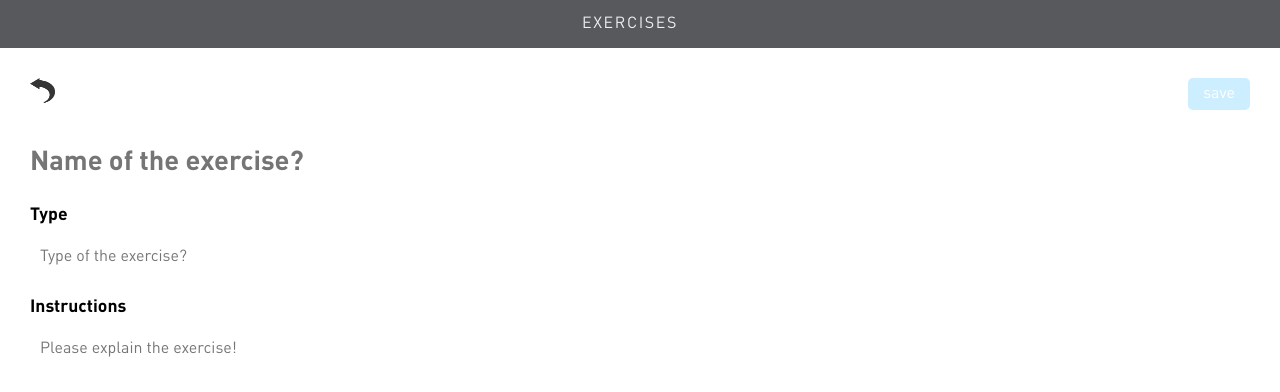
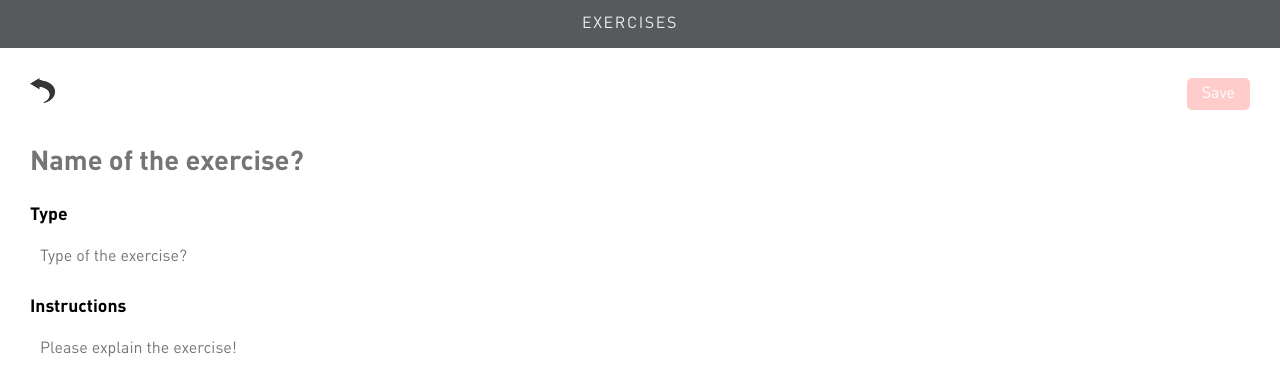
Before and after one commit to andyschulzz/capstone-project, a React (Create React App) app: page /exercises in a window 1280 px wide. Both pictures are taken after a click on the button "Add". Shown: the top 392 px of the page. Built offline with nearby package versions, Linux system fonts and the light colour scheme.

Commit message:
Add edit function and styling

```diff
--- a/src/App.js
+++ b/src/App.js
@@ -33,12 +33,14 @@ function App() {
   }
 
   function handleExerciseAdd(name, type, instructions) {
+    console.log(name, 'trigger?')
     const newExercise = {
       id: uuidv4(),
       name,
       type,
       instructions,
     }
+    console.log(newExercise, 'newEx')
     const filteredExercises = exercises.filter(
       exercise => exercise.name === name
     )
--- a/src/components/Exercise/ExerciseAdd.js
+++ b/src/components/Exercise/ExerciseAdd.js
@@ -1,4 +1,4 @@
-import React from 'react'
+import React, { useState, useRef } from 'react'
 import Button from '../utils/Button'
 import BackButton from '../utils/BackButton'
 import { Styled } from './ExerciseAdd.styles'
@@ -10,23 +10,31 @@ ExerciseAdd.propTypes = {
 }
 
 export default function ExerciseAdd({ handleExerciseAdd }) {
+  const [disabled, setDisabled] = useState(false)
   const { register, handleSubmit, formState } = useForm({ mode: 'onChange' })
+  const mainRef = useRef(null)
 
   return (
     <section>
       <Styled.Wrapper onSubmit={handleSubmit(handleAdd)}>
         <Styled.ButtonWrapper>
           <BackButton />
+          {(!disabled && (
             <Button
-            primary
+              danger
               mla
               disabled={
                 !formState.dirty || (formState.dirty && !formState.isValid)
               }
               type="submit"
             >
-            save
+              Save
             </Button>
+          )) || (
+            <Button primary mla onClick={() => handleAdd}>
+              Edit
+            </Button>
+          )}
         </Styled.ButtonWrapper>
         <Styled.Textarea
           ref={register({ required: true, minLength: 4 })}
@@ -37,9 +45,8 @@ export default function ExerciseAdd({ handleExerciseAdd }) {
           name="name"
           id="name"
           placeholder="Name of the exercise?"
-          // value={inputs.name}
-          // onChange={handleInputChange}
           required
+          disabled={disabled}
         />
         <Styled.Label htmlFor="type">Type</Styled.Label>
         <Styled.Textarea
@@ -49,9 +56,8 @@ export default function ExerciseAdd({ handleExerciseAdd }) {
           name="type"
           id="type"
           placeholder="Type of the exercise?"
-          // value={inputs.type}
-          // onChange={handleInputChange}
           required
+          disabled={disabled}
         />
         <Styled.Label htmlFor="instructions">Instructions</Styled.Label>
         <Styled.Textarea
@@ -60,31 +66,16 @@ export default function ExerciseAdd({ handleExerciseAdd }) {
           name="instructions"
           id="instructions"
           placeholder="Please explain the exercise!"
-          // value={inputs.instructions}
-          // onChange={handleInputChange}
           required
+          disabled={disabled}
         />
       </Styled.Wrapper>
     </section>
   )
   function handleAdd(data) {
-    console.log(data)
-    // handleExerciseAdd(name, type, instructions)
+    setDisabled(!disabled)
+    if (!disabled) {
+      handleExerciseAdd(data.name, data.type, data.instructions)
     }
-
-  // function validateInput() {
-  //   const name = inputs.name.trim()
-  //   const type = inputs.type.trim()
-  //   const instructions = inputs.instructions.trim()
-  //   name.length &&
-  //     typeof name === 'string' &&
-  //     name.length >= 4 &&
-  //     type.length &&
-  //     typeof type === 'string' &&
-  //     type.length >= 4 &&
-  //     instructions.length &&
-  //     typeof instructions === 'string' &&
-  //     instructions.length >= 4 &&
-  //     handleAdd(name, type, instructions)
-  // }
   }
+}
--- a/src/components/Exercise/ExerciseDetails.js
+++ b/src/components/Exercise/ExerciseDetails.js
@@ -1,6 +1,5 @@
 import React from 'react'
 import GoBack from '../utils/BackButton'
-import { Link } from 'react-router-dom'
 import { Styled } from './ExerciseDetails.styles'
 import PropTypes from 'prop-types'
 
--- a/src/components/utils/Button.js
+++ b/src/components/utils/Button.js
@@ -19,7 +19,7 @@ export default styled.button`
   }
 
   &:disabled {
-    background: ${props => props.danger && 'hsl(0, 100%, 35%)'}
+    background: ${props => props.danger && 'hsla(0, 100%, 50%, 0.2)'}
       ${props => props.primary && 'hsla(200, 100%, 50%, 0.2)'};
   }
 `
```
Lines whose indentation alone changed are shown as unchanged.
